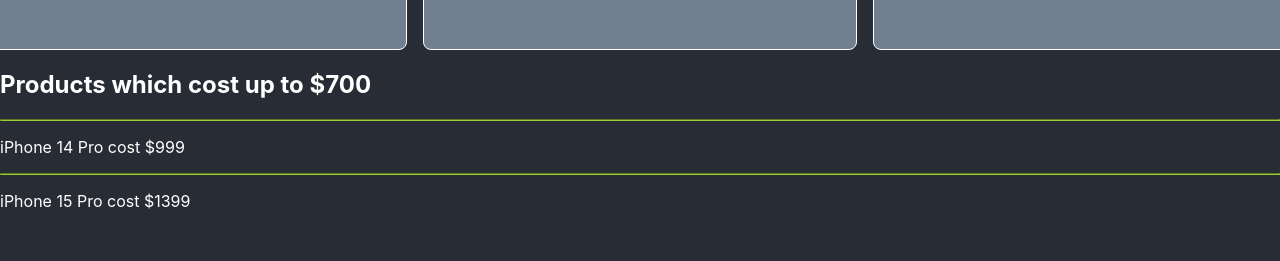
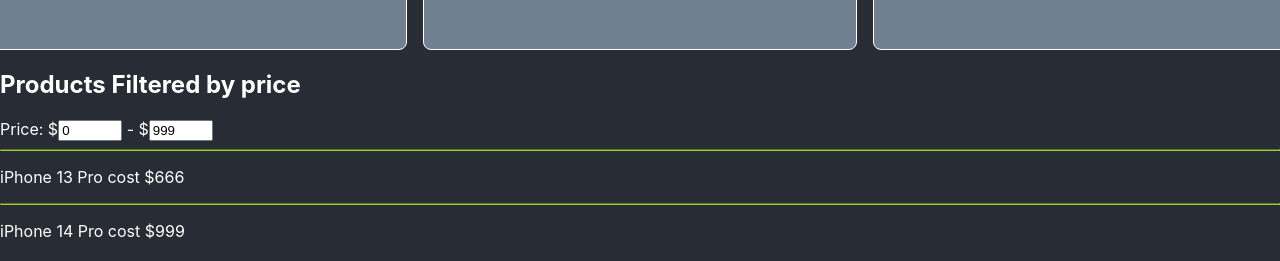
Before and after one commit to basrodriguezr/Getting-Started-React, a React (Create React App) app: page / in a window 1280 px wide. Shown: the part 453-714 px from the top of the page. Built offline with nearby package versions, Linux system fonts and the light colour scheme.

Commit message:
Seccion 7 - 36
updating objects in state

```diff
--- a/src/App.js
+++ b/src/App.js
@@ -2,7 +2,8 @@
 import './App.css';
 import { ProductCard } from './components/ProductCard';
 import { ProductList } from './components/ProductList';
-import { Fragment } from "react";
+import { ProductFilter } from "./components/ProductFilter";
+import { Fragment, useState } from "react";
 
 function App() {
   const products = [
@@ -41,8 +42,26 @@
     }
   ];
 
-  function onClick(products){
+  const [filters, setFilters] = useState({
+    price:{
+      min: 0,
+      max: 999,
+    },
+    other: 'other value'
+  });
+
+  function handlePurchase(products){
     alert(`clickeamos sobre el producto ${products.title} de precio $${products.price}`)
+  }
+
+  function handleFilter(key, value){
+    setFilters((prevFilters) => ({
+      ...prevFilters,
+      price: {
+        ...prevFilters.price,
+        [key]: value,
+      }
+    }))
   }
 
   return (
@@ -52,22 +71,21 @@
           <ProductCard
           key={p.title}
           products={p}
-          onClick={onClick}/>
+          onClick={handlePurchase}/>
         ))}
       </ProductList>
 
-      <h2>Products which cost up to $700</h2>
-
+      <h2>Products Filtered by price</h2>
+      <ProductFilter filters={filters} onFilter={handleFilter}/>
         {products
-          .filter(({price})=> price >= 700)
-          .map(({title, price}, index) => (
-            <Fragment key={index}>
+          .filter(({price})=> price >= filters.price.min && price <= filters.price.max)
+          .map(({title, price}) => (
+            <Fragment key={title}>
               <hr className="divider" />
               <p >
                 {title} cost ${price}
               </p>
             </Fragment>
-
           ))
         }
 
--- /dev/null
+++ b/src/components/ProductFilter.js
@@ -0,0 +1,9 @@
+export function ProductFilter({ filters, onFilter }){
+    return (
+        <>
+            Price: $
+            <input defaultValue={filters.price.min} type="number" min={0} max={999} onChange={(e) => onFilter('min', e.target.value)}/> - $
+            <input defaultValue={filters.price.max} type="number" min={0} max={999} onChange={(e) => onFilter('max', e.target.value)}/>
+        </>
+    );
+}
```
